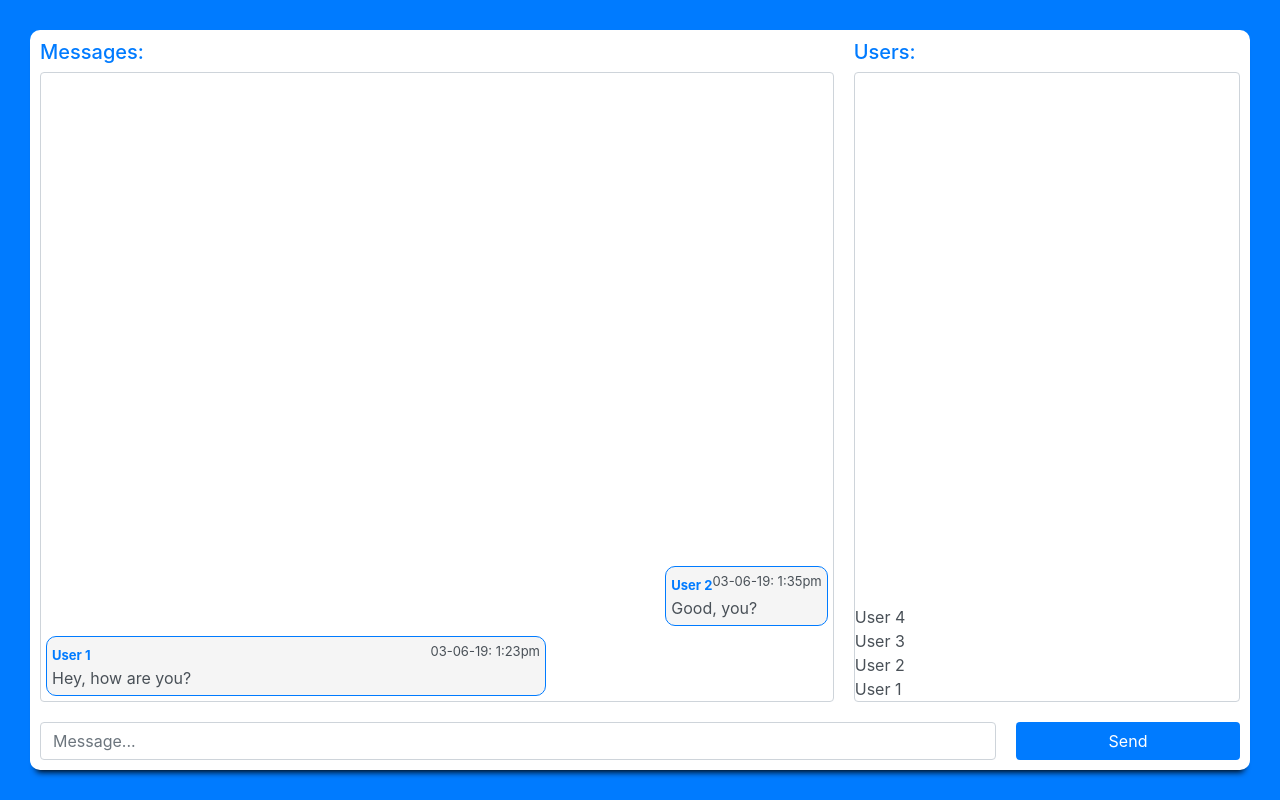
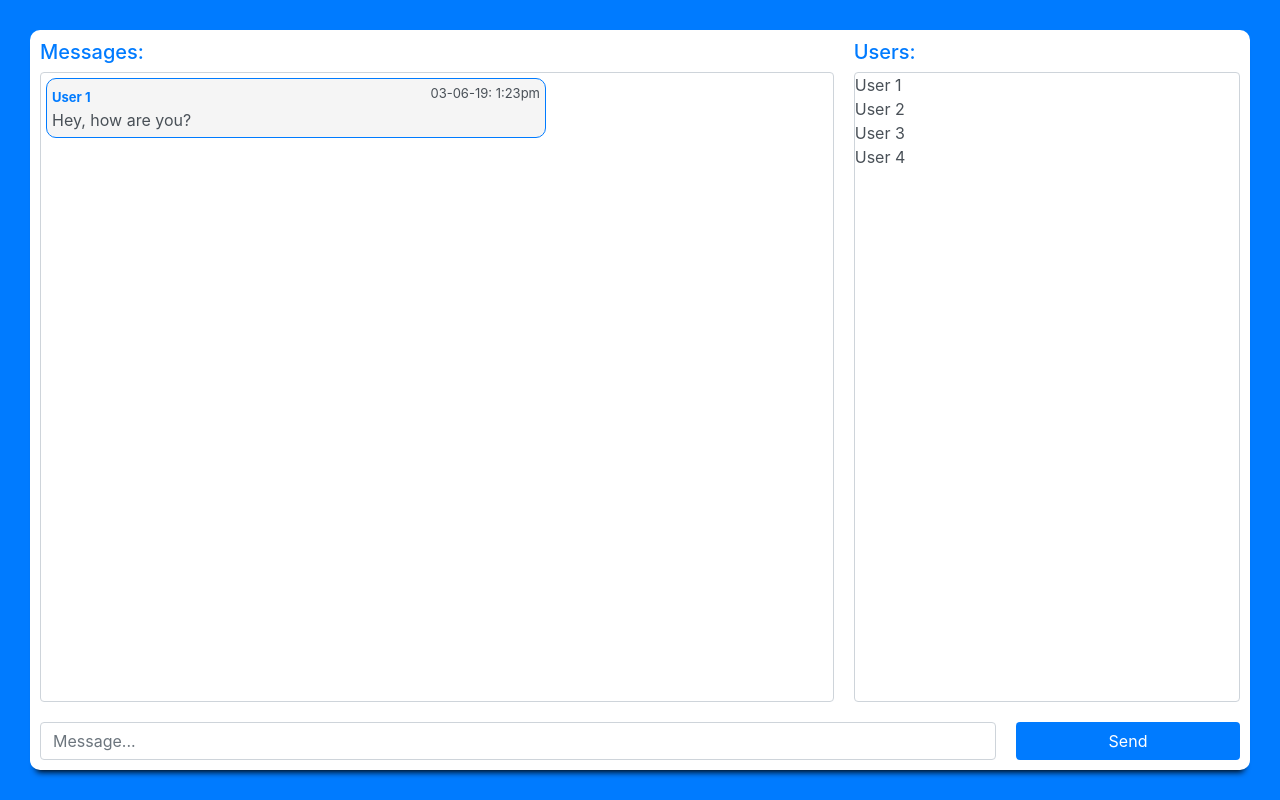
Before and after one commit to RamanSSidhu/simpleChatRoom, a plain HTML site: page index.html in a window 1280 px wide. Drawn offline with nearby package versions, Linux system fonts and the light colour scheme.

Commit message:
Removed some potentially unecessary html blocks

```diff
--- a/index.html
+++ b/index.html
@@ -24,15 +24,13 @@
     <meta name="viewport" content="width=device-width, initial-scale=1">
 
 </head>
-<body class="bg-primary">
+<body>
 <div class="main-container">
     <div class="upper-row">
         <div class="messages-container">
             <h5 class="section-header"> Messages: </h5>
             <ul class="form-control messages-section">
-                    <li>
-                        <div class="single-message-container">
-                            <div class="single-message">
+                <li class="single-message">
                     <div class="message-details-container">
                         <span class="in-message-user-name">User 1</span>
                         <span class="in-message-date">03-06-19: 1:23pm</span>
@@ -40,18 +38,7 @@
                     <div class="message-contents-container">
                         <span class="message-contents">Hey, how are you?</span>
                     </div>
-                            </div>
-                        </div>
                 </li>
-                    <li style="align-self: flex-end">                         <div class="single-message">
-                        <div class="message-details-container">
-                            <span class="in-message-user-name">User 2</span>
-                            <span class="in-message-date">03-06-19: 1:35pm</span>
-                        </div>
-                        <div class="message-contents-container">
-                                    <span class="message-contents">Good, you?</span>
-                        </div>
-                    </div></li>
             </ul>
         </div>
         <div class="users-container">
--- a/stylesheet/style.css
+++ b/stylesheet/style.css
@@ -1,3 +1,7 @@
+:root {
+    --user-color: #007bff!important;
+}
+
 html {
     height: 100%;
 }
@@ -5,6 +9,7 @@ html {
 body {
     padding: 30px;
     height: 100%;
+    background-color: var(--user-color);
 }
 
 .main-container {
@@ -57,34 +62,36 @@ body {
 
 .users-section {
     display: flex;
-    flex-direction: column-reverse;
+    flex-direction: column;
     flex: 1;
     list-style: none;
     width: 100%;
     padding: 0px;
     margin: 0px;
     overflow-y: scroll;
+    overflow: hidden;
 }
 
 .messages-section {
     display:  flex;
-    flex-direction: column-reverse;
+    flex-direction: column;
     flex: 1;
     list-style: none;
     width: 100%;
     padding: 0px;
     margin: 0px;
     overflow-y: scroll;
+    overflow: hidden;
 }
 
 .section-header {
-    color: #007bff!important;
+    color: var(--user-color);
 }
 
 .send-button {
     color: white;
     width: 100%;
-    background-color: #007bff!important;
+    background-color: var(--user-color);
 }
 
 .send-button:hover {
@@ -93,16 +100,22 @@ body {
 }
 
 .single-message {
-    border: 1px solid #007bff!important;
+    border: 1px solid var(--user-color);
     border-radius: 10px;
     background-color: #f5f5f5;
     margin: 5px;
     max-width: 500px;
+    min-width: 200px;
     padding: 5px;
 }
 
+.single-user {
+    border: 1px solid grey;
+    color: var(--user-color);
+}
+
 .in-message-user-name {
-    color: #007bff!important;
+    color: var(--user-color);
     font-size: small;
     font-weight: bold;
 }
@@ -139,7 +152,7 @@ body {
     }
 }
 
-@media screen and (max-width: 700px) and (orientation: landscape) {
+@media screen and (max-width: 800px) and (orientation: landscape) {
 
     body {
         padding: 0px;
```
Lines whose indentation alone changed are shown as unchanged.
